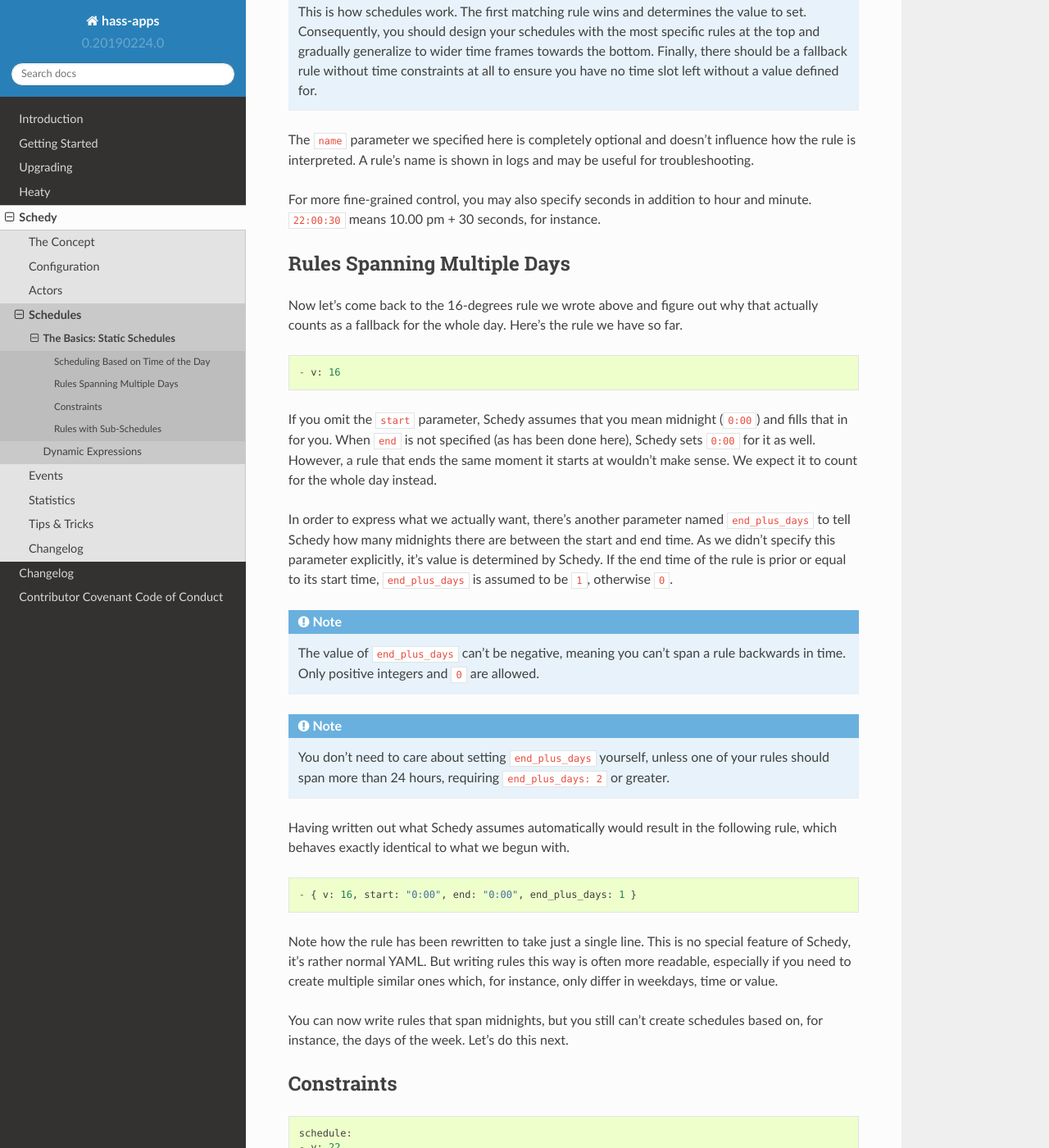
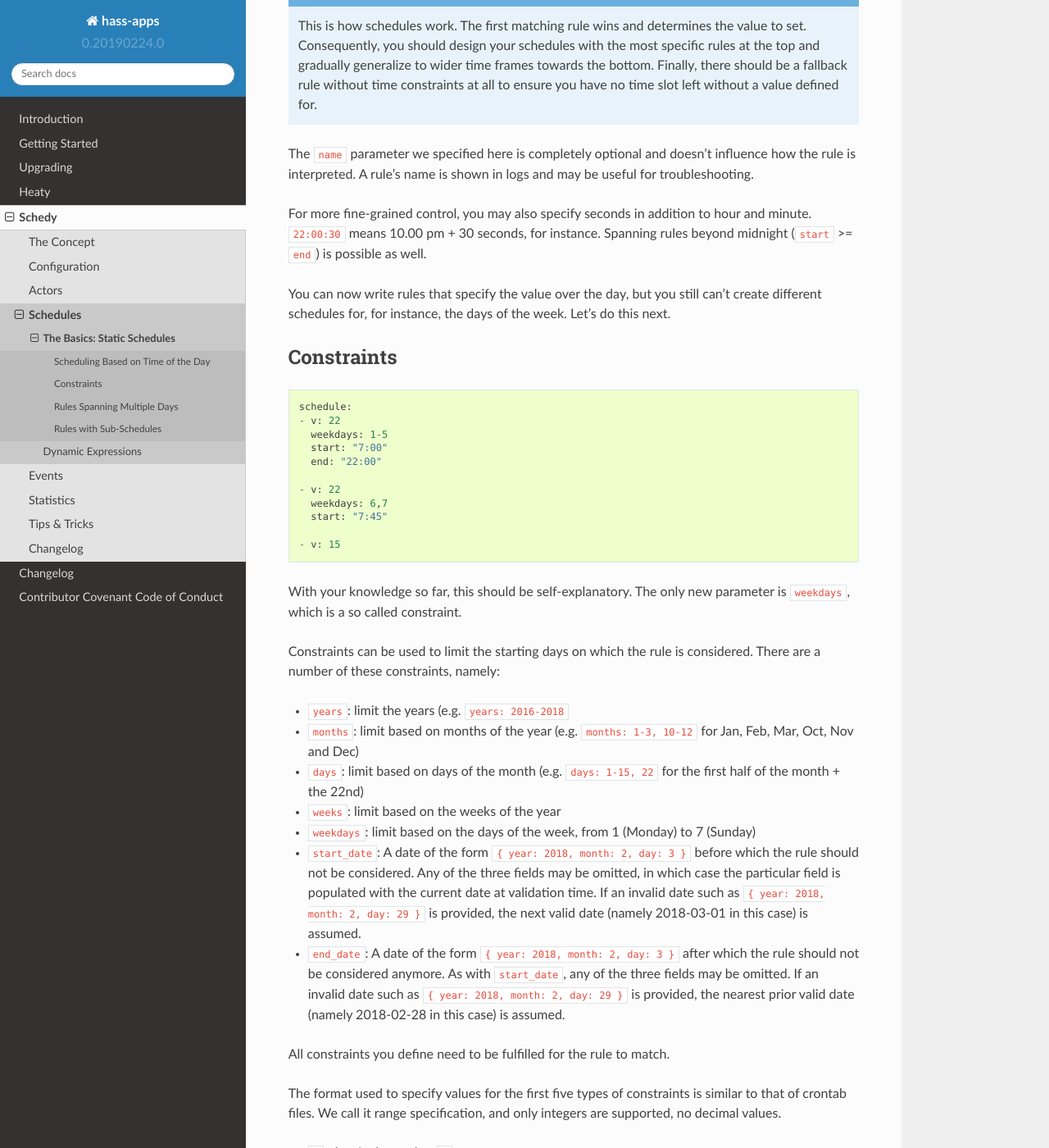
Before and after one commit to bob1de/hass-apps, a Sphinx documentation site: the page built from docs/apps/schedy/schedules/basics.rst, in a window 1280 px wide and 1400 px high, scrolled down 949 px. Shown: the whole window at 82% size. Built offline with Sphinx 7.4.7 and the Read the Docs theme 2.0.0, drawn with Linux system fonts in a browser that asks for light colours; some of the changed text lies outside the part shown.

Commit message:
[schedy] Reordered schedule chapter in docs

```diff
--- a/docs/apps/schedy/schedules/basics.rst
+++ b/docs/apps/schedy/schedules/basics.rst
@@ -33,6 +33,7 @@
       start: "7:00"
       end: "22:00"
       name: Fancy Rule
+
     - v: 16
 
 This schedule shares the 16 degrees rule with the previous one,
@@ -55,61 +56,14 @@
 doesn't influence how the rule is interpreted. A rule's name is shown
 in logs and may be useful for troubleshooting.
 
-For more fine-grained control, you may also specify seconds in addition to
-hour and minute. ``22:00:30`` means 10.00 pm + 30 seconds, for instance.
+For more fine-grained control, you may also specify seconds in addition
+to hour and minute. ``22:00:30`` means 10.00 pm + 30 seconds, for
+instance. Spanning rules beyond midnight (``start`` >= ``end``) is
+possible as well.
 
-
-Rules Spanning Multiple Days
-----------------------------
-
-Now let's come back to the 16-degrees rule we wrote above and figure
-out why that actually counts as a fallback for the whole day. Here's
-the rule we have so far.
-
-::
-
-    - v: 16
-
-If you omit the ``start`` parameter, Schedy assumes that you mean midnight
-(``0:00``) and fills that in for you. When ``end`` is not specified
-(as has been done here), Schedy sets ``0:00`` for it as well. However,
-a rule that ends the same moment it starts at wouldn't make sense. We
-expect it to count for the whole day instead.
-
-In order to express what we actually want, there's another parameter named
-``end_plus_days`` to tell Schedy how many midnights there are between
-the start and end time. As we didn't specify this parameter explicitly,
-it's value is determined by Schedy. If the end time of the rule is prior
-or equal to its start time, ``end_plus_days`` is assumed to be
-``1``, otherwise ``0``.
-
-.. note::
-
-   The value of ``end_plus_days`` can't be negative, meaning you can't
-   span a rule backwards in time. Only positive integers and ``0``
-   are allowed.
-
-.. note::
-
-   You don't need to care about setting ``end_plus_days`` yourself,
-   unless one of your rules should span more than 24 hours, requiring
-   ``end_plus_days: 2`` or greater.
-
-Having written out what Schedy assumes automatically would result in
-the following rule, which behaves exactly identical to what we begun with.
-
-::
-
-    - { v: 16, start: "0:00", end: "0:00", end_plus_days: 1 }
-
-Note how the rule has been rewritten to take just a single line. This is
-no special feature of Schedy, it's rather normal YAML. But writing rules
-this way is often more readable, especially if you need to create multiple
-similar ones which, for instance, only differ in weekdays, time or value.
-
-You can now write rules that span midnights, but you still can't create
-schedules based on, for instance, the days of the week. Let's do this
-next.
+You can now write rules that specify the value over the day, but you
+still can't create different schedules for, for instance, the days of
+the week. Let's do this next.
 
 
 Constraints
```
Also changed, not shown: other parts of docs/apps/schedy/schedules/basics.rst (+49 -0 lines).
